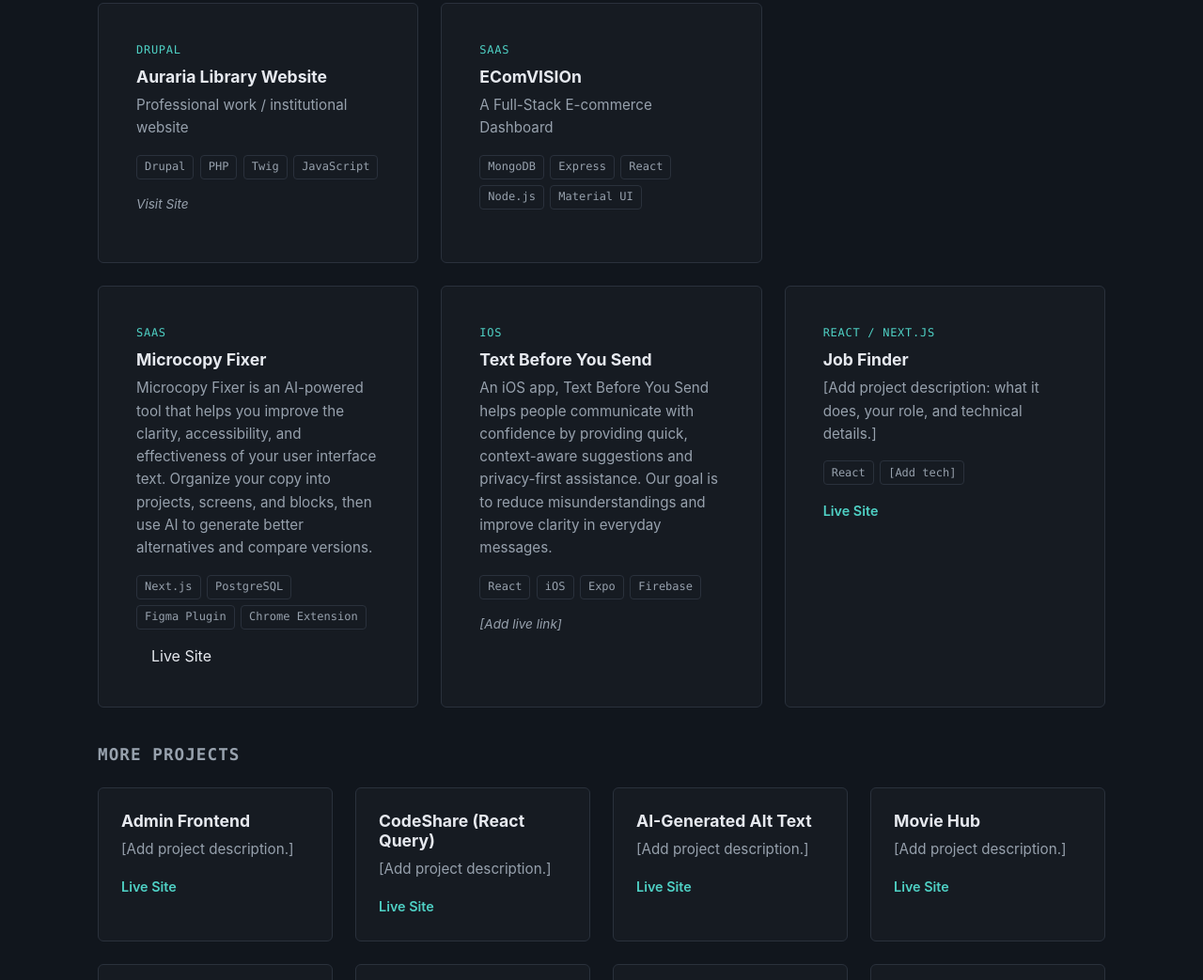
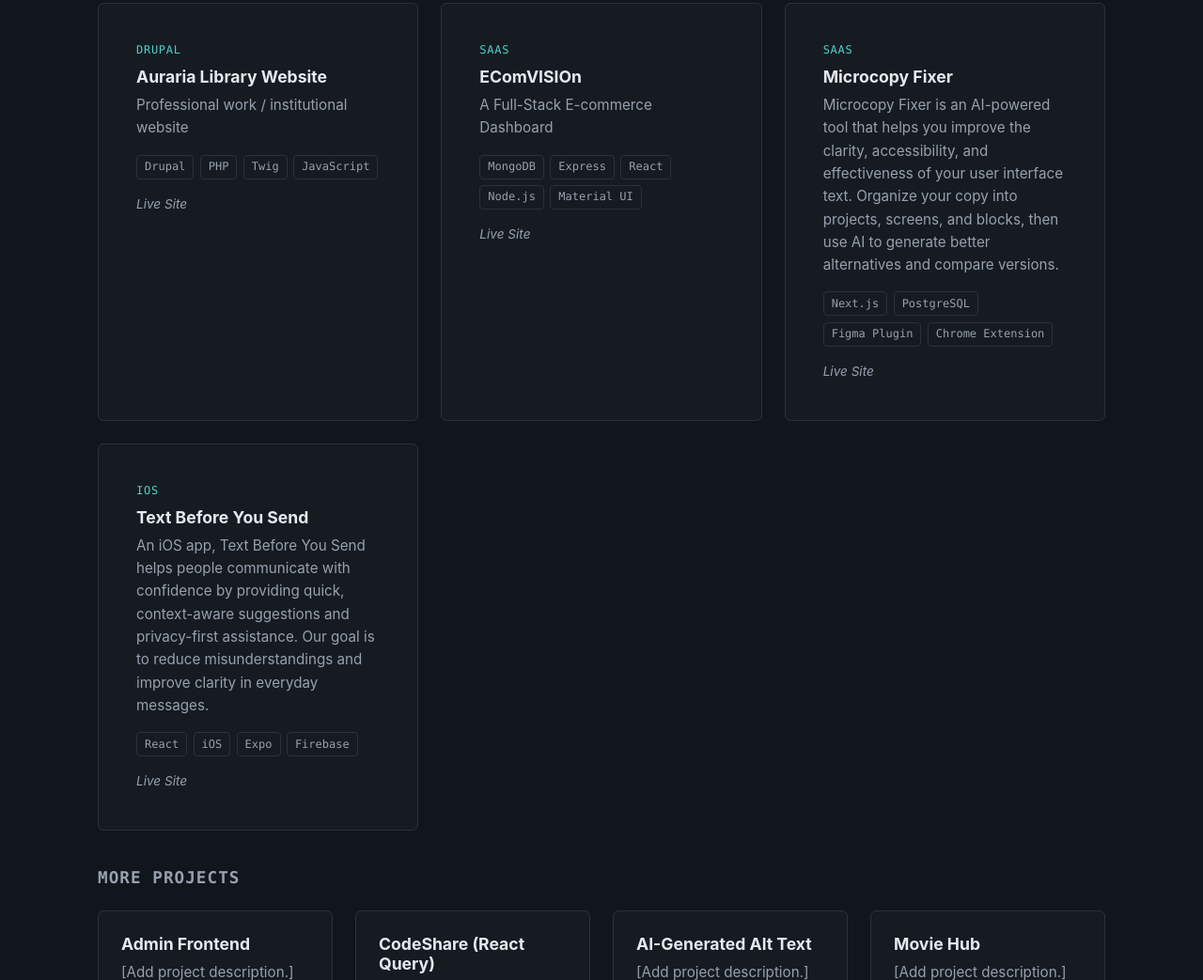
Before and after one commit to edeliscoding/edelreichd, a plain HTML site: page index.html in a window 1280 px wide. Shown: the part 2588-3631 px from the top of the page at 94% size. Drawn offline with Linux system fonts and the light colour scheme.

Commit message:
4 featured

```diff
--- a/index.html
+++ b/index.html
@@ -206,7 +206,7 @@
                 <li>JavaScript</li>
               </ul>
               <div class="project-links">
-                <span class="project-link-placeholder"><a href="https://library.auraria.edu/" target="_blank" rel="noopener noreferrer">Visit Site</a></span>
+                <span class="project-link-placeholder"><a href="https://library.auraria.edu/" target="_blank" rel="noopener noreferrer">Live Site</a></span>
               </div>
             </div>
           </article>
@@ -224,7 +224,7 @@
                 <li>Material UI</li>
               </ul>
               <div class="project-links">
-                <span class="project-link-placeholder"><a href="https://admin-frontend-d2zd.onrender.com/dashboard"></span>
+                <span class="project-link-placeholder"><a href="https://admin-frontend-d2zd.onrender.com/dashboard">Live Site</a></span>
               </div>
             </div>
           </article>
@@ -272,12 +272,12 @@
                 <li>Firebase</li>
               </ul>
               <div class="project-links">
-                <span class="project-link-placeholder">[Add live link]</span>
+                <span class="project-link-placeholder"><a href="https://apps.apple.com/il/app/text-before-you-send/id6756531156" target="_blank" rel="noopener noreferrer">Live Site</a></span>
               </div>
             </div>
           </article>
 
-          <article class="project-card project-card-featured reveal" data-category="react">
+          <!-- <article class="project-card project-card-featured reveal" data-category="react">
             <div class="project-card-body">
               <p class="project-tag">React / Next.js</p>
               <h4>Job Finder</h4>
@@ -290,7 +290,7 @@
                 <a class="project-link" href="https://edel-jobfinder.netlify.app/" target="_blank" rel="noopener">Live Site</a>
               </div>
             </div>
-          </article>
+          </article> -->
         </div>
 
         <h3 class="projects-subhead reveal">More Projects</h3>
```
